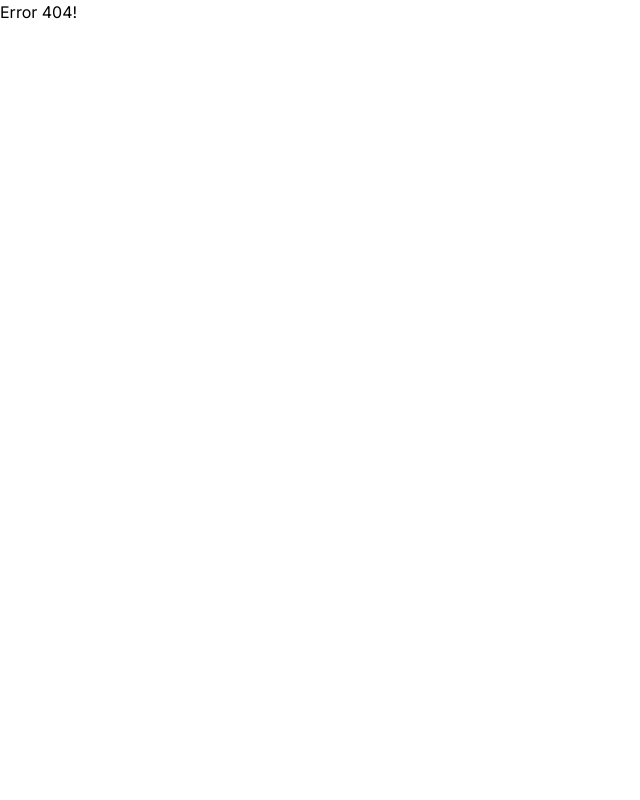
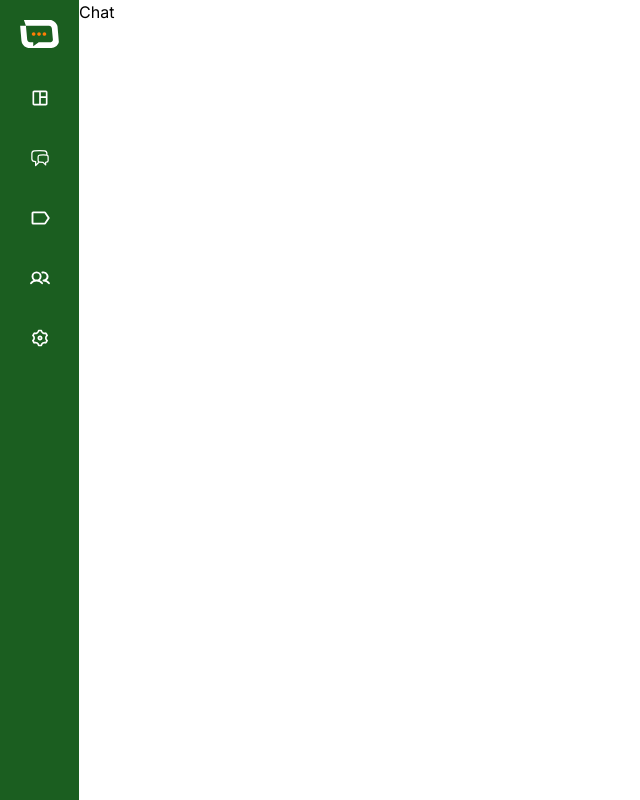
Before and after one commit to MtheusR/loginExemple, a React (Vite) app: page /chat in a window 1280 px wide. Before the commit this address had no page. Shown: the whole page, without its empty margins (0-640 px from the left). Built offline with nearby package versions, Linux system fonts and the light colour scheme.

Commit message:
navegacao da sidebar

```diff
--- a/package.json
+++ b/package.json
@@ -11,6 +11,7 @@
   },
   "dependencies": {
     "@eslint/migrate-config": "^1.3.2",
+    "@material-tailwind/react": "^2.1.10",
     "react": "^18.3.1",
     "react-dom": "^18.3.1",
     "react-icons": "^5.3.0",
--- a/src/App.jsx
+++ b/src/App.jsx
@@ -1,14 +1,16 @@
-import React from 'react';
-import LoginScreen from './routes/LoginScreen';
-// import { Outlet } from 'react-router';
+import React from "react";
+import Sidebar from "./routes/Sidebar";
+// import LoginScreen from "./routes/LoginScreen";
+import { Outlet } from "react-router";
 
 function App() {
-	return (
-		<div className="flex items-center justify-center  h-screen w-full bg-backgoround-1">
-			<LoginScreen />
-			{/* To-Do: Isso aqui serve para poder mander uma estrutura (essa parte eh que vai ser carregada a rota e todo o resto se mantem)  */}
-			{/* <Outlet /> */}
-		</div>
-	);
+  return (
+    <div className="flex h-screen">
+      <Sidebar />
+      <main className="flex-1">
+        <Outlet />
+      </main>
+    </div>
+  );
 }
 export default App;
--- a/src/main.jsx
+++ b/src/main.jsx
@@ -1,34 +1,32 @@
-import { StrictMode } from 'react';
-import { createRoot } from 'react-dom/client';
-import { createBrowserRouter, RouterProvider } from 'react-router-dom';
-import './index.css';
-import App from './App.jsx';
-import Home from './routes/home.jsx';
-import PageNotFound from './routes/PageNotFound.jsx';
-import LoginScreen from './routes/LoginScreen.jsx';
+import { StrictMode } from "react";
+import { createRoot } from "react-dom/client";
+import { createBrowserRouter, RouterProvider } from "react-router-dom";
+import "./index.css";
+
+import App from "./App.jsx";
+import HomeSreen from "./routes/Home.jsx";
+import ChatScreen from "./routes/chat.jsx";
+import PageNotFound from "./routes/PageNotFound.jsx";
+import LoginScreen from "./routes/LoginScreen.jsx";
 
 const router = createBrowserRouter([
   {
-		path: '/',
+    path: "/",
     element: <App />,
     errorElement: <PageNotFound />,
-		// children: [{ path: '/home', element: <Home /> }],
+    children: [
+      { path: "/home", element: <HomeSreen /> },
+      { path: "/chat", element: <ChatScreen /> },
+    ],
   },
   {
-		path: '/login',
+    path: "/login",
     element: <LoginScreen />,
     errorElement: <PageNotFound />,
-		// children: [{ path: '/home', element: <Home /> }],
-	},
-	{
-		path: '/home',
-		element: <Home />,
-		errorElement: <PageNotFound />,
-		// children: [{ path: '/home', element: <Home /> }],
   },
 ]);
 
-createRoot(document.getElementById('root')).render(
+createRoot(document.getElementById("root")).render(
   <StrictMode>
     <RouterProvider router={router} />
   </StrictMode>
--- a/src/routes/Home.jsx
+++ b/src/routes/Home.jsx
@@ -1,79 +1,7 @@
-import React from 'react';
-import logoIcon from '../img/icon-longchat.svg';
-import { FaHouse } from 'react-icons/fa6';
-import { BsFillChatLeftFill } from 'react-icons/bs';
+import React from "react";
 
-const Sidebar = () => {
-	// const [isOpen, setIsOpen] = useState(false);
+function HomeScreen() {
+  return <h1>Home</h1>;
+}
 
-	// const toggleSidebar = () => {
-	// 	setIsOpen(!isOpen);
-	// };
-
-	return (
-		<div className="flex">
-			<div
-				className={
-					'flex flex-col h-screen bg-green-900 text-white transition-all duration-300'
-				}
-			>
-				<img className="p-5" src={logoIcon} alt="icone longchat" />
-				<nav className="mt-5 mx-2">
-					<ul className="flex flex-col gap-2">
-						<li className="flex flex-col items-center text-lg py-3 hover:bg-green-800 rounded-lg transition-all duration-300">
-							<FaHouse />
-						</li>
-						<li className="flex flex-col items-center text-lg py-3 hover:bg-green-800 rounded-lg transition-all duration-300">
-							<BsFillChatLeftFill />
-						</li>
-					</ul>
-				</nav>
-			</div>
-		</div>
-	);
-};
-
-export default Sidebar;
-
-// import React, { useState } from 'react';
-
-// const Sidebar = () => {
-// 	const [isOpen, setIsOpen] = useState(false);
-
-// 	const toggleSidebar = () => {
-// 		setIsOpen(!isOpen);
-// 	};
-
-// 	return (
-// 		<div className="flex">
-// 			<div
-// 				className={`${
-// 					isOpen ? 'w-64' : 'w-20'
-// 				} h-screen bg-green-900 text-white transition-all duration-300`}
-// 			>
-// 				<button
-// 					onClick={toggleSidebar}
-// 					className="p-4 focus:outline-none hover:bg-gray-700"
-// 				>
-// 					{isOpen ? 'Close' : 'Open'}
-// 				</button>
-// 				<nav className="mt-10">
-// 					<ul>
-// 						<li className="p-4 hover:bg-gray-700 cursor-pointer">Item 1</li>
-// 						<li className="p-4 hover:bg-gray-700 cursor-pointer">Item 2</li>
-// 						<li className="p-4 hover:bg-gray-700 cursor-pointer">Item 3</li>
-// 						<li className="p-4 hover:bg-gray-700 cursor-pointer">Item 4</li>
-// 					</ul>
-// 				</nav>
-// 			</div>
-
-// 			{/* Conteúdo Principal */}
-// 			<div className="flex-1 p-10 bg-gray-100">
-// 				<h1 className="text-2xl">Conteúdo Principal</h1>
-// 				<p>Adicione o conteúdo da sua aplicação aqui.</p>
-// 			</div>
-// 		</div>
-// 	);
-// };
-
-// export default Sidebar;
+export default HomeScreen;
--- /dev/null
+++ b/src/routes/ItemSideBar.jsx
@@ -0,0 +1,28 @@
+import React from "react";
+import { Tooltip } from "@material-tailwind/react";
+import { useNavigate } from "react-router-dom";
+
+function ItemSideBar({ icon: Icon, label, path }) {
+  const navigate = useNavigate();
+
+  return (
+    <Tooltip
+      className="bg-green-800 ml-2"
+      content={label}
+      placement="right"
+      animate={{
+        mount: { scale: 1, x: 0 },
+        unmount: { scale: 0, x: -25 },
+      }}
+    >
+      <li
+        onClick={() => navigate(path)}
+        className="relative flex flex-col items-center text-xl py-3 hover:bg-green-800 rounded-lg transition-all duration-300"
+      >
+        {Icon && <Icon />}
+      </li>
+    </Tooltip>
+  );
+}
+
+export default ItemSideBar;
--- a/src/routes/PageNotFound.jsx
+++ b/src/routes/PageNotFound.jsx
@@ -1,7 +1,7 @@
-import React from 'react';
+import React from "react";
 
 const PageNotFound = () => {
-	return <h1>Error 404!</h1>;
+  return <h1>Error 404!</h1>;
 };
 
 export default PageNotFound;
--- /dev/null
+++ b/src/routes/Sidebar.jsx
@@ -0,0 +1,49 @@
+import React from "react";
+import logoIcon from "../img/icon-longchat.svg";
+import ItemSideBar from "./ItemSideBar";
+
+import { MdOutlineSpaceDashboard, MdSpaceDashboard } from "react-icons/md";
+import {
+  HiOutlineChatBubbleLeftRight,
+  HiChatBubbleLeftRight,
+} from "react-icons/hi2";
+import { PiTagSimpleBold, PiTagSimpleFill } from "react-icons/pi";
+import { PiUsersBold, PiUsersFill } from "react-icons/pi";
+import { RiSettings3Line, RiSettings3Fill } from "react-icons/ri";
+
+const Sidebar = () => {
+  const itensSideBar = [
+    { id: 1, label: "Dashboard", icon: MdOutlineSpaceDashboard, path: "/home" },
+    {
+      id: 2,
+      label: "Atendimentos",
+      icon: HiOutlineChatBubbleLeftRight,
+      path: "/chat",
+    },
+    { id: 3, label: "Etiquetas", icon: PiTagSimpleBold, path: "/chat" },
+    { id: 4, label: "Usuários", icon: PiUsersBold, path: "/chat" },
+    { id: 5, label: "Configuração", icon: RiSettings3Line, path: "/chat" },
+  ];
+
+  return (
+    <aside className="flex">
+      <div className="flex flex-col h-screen bg-green-900 text-white transition-all duration-300 relative">
+        <img className="p-5" src={logoIcon} alt="icone longchat" />
+        <nav className="m-2">
+          <ul className="flex flex-col gap-4">
+            {itensSideBar.map((itensSideBar) => (
+              <ItemSideBar
+                key={itensSideBar.id}
+                label={itensSideBar.label}
+                icon={itensSideBar.icon}
+                path={itensSideBar.path}
+              />
+            ))}
+          </ul>
+        </nav>
+      </div>
+    </aside>
+  );
+};
+
+export default Sidebar;
--- /dev/null
+++ b/src/routes/chat.jsx
@@ -0,0 +1,7 @@
+import React from "react";
+
+function ChatScreen() {
+  return <h1>Chat</h1>;
+}
+
+export default ChatScreen;
--- a/tailwind.config.js
+++ b/tailwind.config.js
@@ -1,5 +1,9 @@
+/* eslint-disable no-undef */
 /** @type {import('tailwindcss').Config} */
-export default {
+
+const withMT = require("@material-tailwind/react/utils/withMT");
+
+module.exports = withMT ({
   content: [
     "./index.html",
     "./src/**/*.{js,ts,jsx,tsx}",
@@ -17,4 +21,4 @@ export default {
     },
   },
   plugins: [],
-}
+})
```
Also changed, not shown: eslint.config.js (+6 -1 lines), src/routes/LoginScreen.jsx (+10 -10 lines), 1 other file (tests, documents, lock files or other folders). Lines whose indentation alone changed are shown as unchanged.
